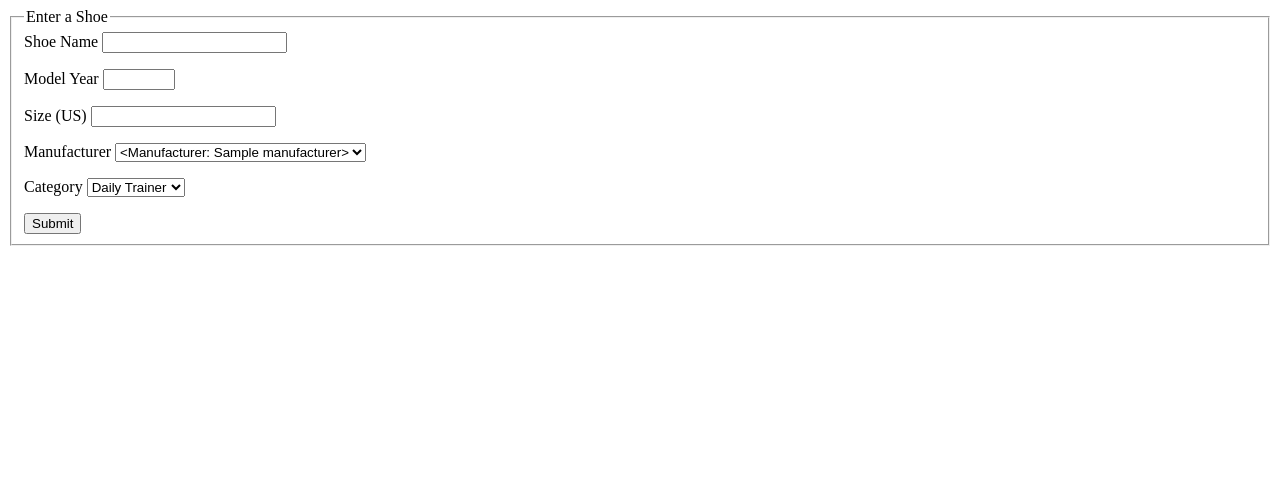
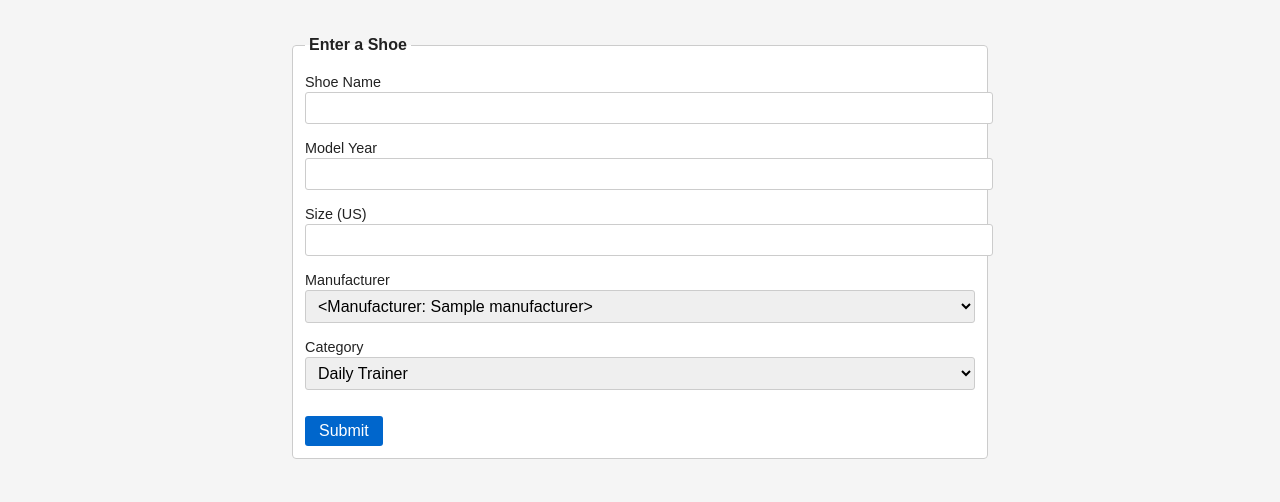
Before and after one commit to ishaan-iyer/Running_shoes, a Flask app: page /create_shoe in a window 1280 px wide. Shown: the top 502 px of the page. Run offline with Flask 3, Linux system fonts and the light colour scheme; a user stored in the database is signed in; tables that the repository leaves empty hold one stand-in row (values such as "Sample post"); some libraries are stand-ins or nearby versions.

Commit message:
added styles

```diff
--- a/app/static/style.css
+++ b/app/static/style.css
@@ -1 +1,89 @@
-/* Add styles here. */
+body {
+    margin: 0;
+    padding: 20px;
+    font-family: Arial, sans-serif;
+    background: #f5f5f5;
+    color: #222;
+}
+
+body > * {
+    max-width: 700px;
+    margin: 0 auto;
+}
+
+h1 {
+    font-size: 1.8rem;
+    margin-bottom: 0.5rem;
+}
+
+h2 {
+    font-size: 1.3rem;
+    margin-top: 1.5rem;
+}
+
+a {
+    color: #0066cc;
+    text-decoration: none;
+}
+
+ul {
+    padding-left: 18px;
+}
+
+form {
+    margin-top: 1rem;
+    margin-bottom: 1.5rem;
+}
+
+fieldset {
+    border: 1px solid #ccc;
+    padding: 12px;
+    border-radius: 4px;
+    background: #ffffff;
+}
+
+
+legend {
+    font-weight: bold;
+    padding: 0 4px;
+}
+
+label {
+    display: block;
+    margin-top: 8px;
+    margin-bottom: 2px;
+    font-size: 0.9rem;
+}
+
+input[type="text"],
+input[type="password"],
+input[type="number"],
+input[type="email"],
+select {
+    display: block;
+    width: 100%;
+    padding: 6px 8px;
+    font: inherit;
+    border: 1px solid #ccc;
+    border-radius: 3px;
+}
+
+
+input[type="submit"],
+button {
+    margin-top: 10px;
+    padding: 6px 14px;
+    border: none;
+    border-radius: 3px;
+    background: #0066cc;
+    color: #fff;
+    font: inherit;
+    cursor: pointer;
+}
+
+
+
+input[type="submit"]:hover,
+button:hover {
+    background: #004c99;
+}
```
